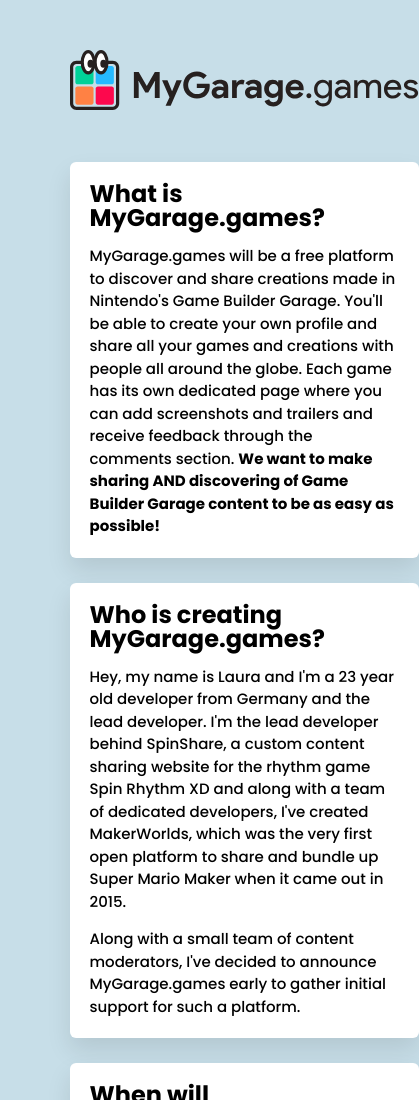
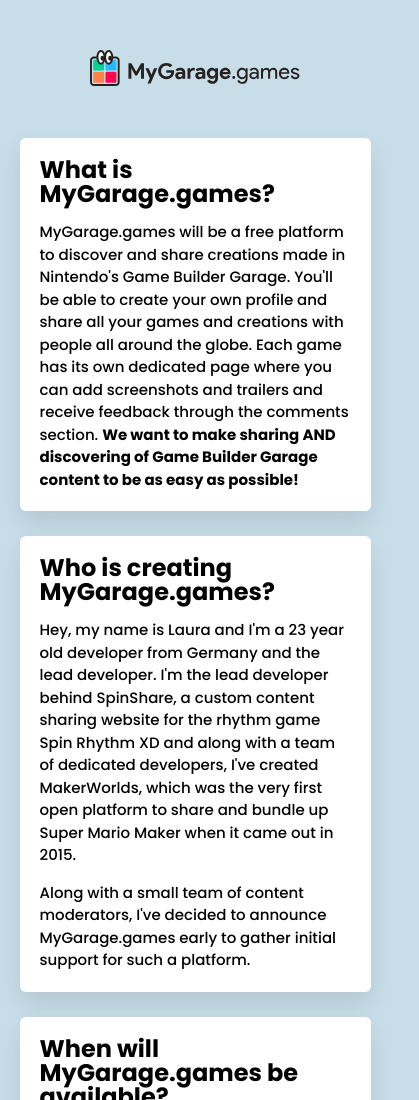
Before and after one commit to LauraWebdev/mgg-comingsoon, a website: page public/index.htm in a window 390 px wide. Shown: the top 1100 px of the page, 419 px wide, since content can reach past the window. Drawn offline with Linux system fonts and the light colour scheme.

Commit message:
mobile optimization

```diff
--- a/public/assets/css/style.less
+++ b/public/assets/css/style.less
@@ -21,7 +21,7 @@
     width: 90%;
     max-width: 700px;
     margin: 0 auto;
-    padding: 50px;
+    padding: 50px 0px;
     display: grid;
     grid-gap: 50px;
 
@@ -29,7 +29,8 @@
         text-align: center;
 
         & .logo {
-            height: 60px;
+            max-width: 60%;
+            max-height: 60px;
         }
     }
     & main {
```
Also changed, not shown: public/assets/css/style.css.
